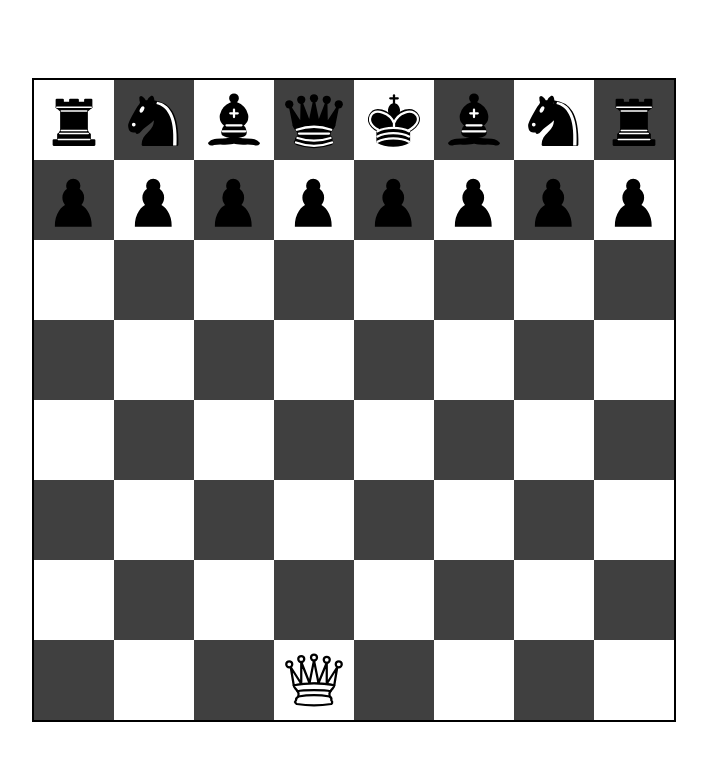
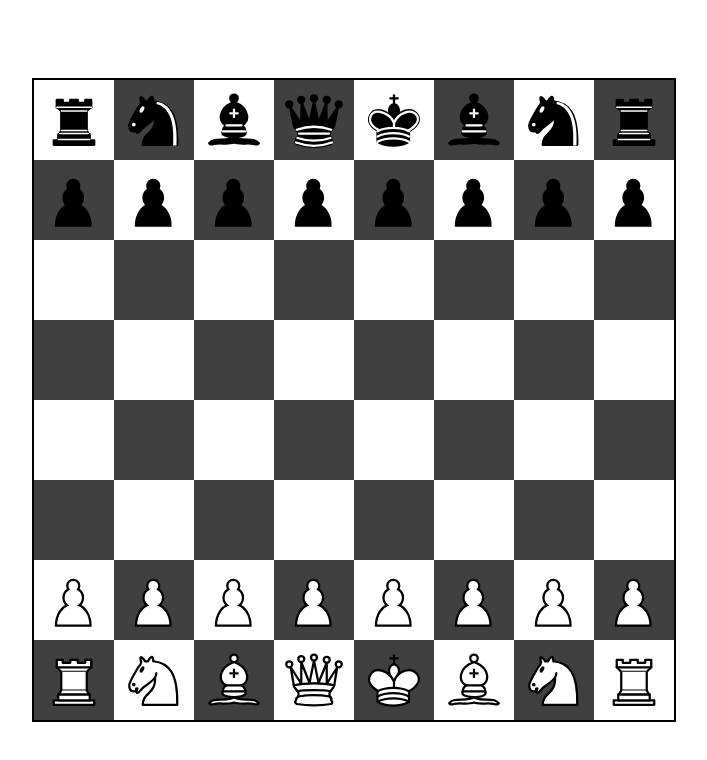
Before and after one commit to jamesoh3928/chess, a plain HTML site: page index.html in a window 1280 px wide. Shown: the whole page, without its empty margins (286-993 px from the left). Drawn offline with Linux system fonts and the light colour scheme.

Commit message:
Check valid moves for all of the pieces, initialized the whole board

```diff
--- a/css/index.css
+++ b/css/index.css
@@ -17,6 +17,7 @@ body {
 	position: absolute;
 	width: 12.5%;
 	height: 12.5%;
+	z-index: 6;
 }
 #board > .tile.black {
 	background: rgba(0, 0, 0, 0.75);
@@ -25,9 +26,13 @@ body {
 	background: #fff;
 }
 #board > .tile.indicator {
-	background: rgba(100, 100, 255, 0.75) !important;
+	background: rgba(150, 150, 255, 0.5);
+	cursor: pointer;
+	z-index: 8;
 }
-
+#board > .tile.indicator:hover {
+	background: rgba(150, 150, 255, 1) !important;
+}
 
 #board > .piece {
 	position: absolute;
@@ -38,10 +43,14 @@ body {
 	cursor: pointer;
 	transform: scale(1.5) translate(-50%, -50%);
 	transform-origin: top left;
-	z-index: 1;
+	z-index: 7;
 }
-#board > .piece:hover {
+#board > .piece:not(.selected):hover {
 	opacity: 0.5;
+}
+#board > .piece.selected {
+	border: 2px solid rgb(150, 150, 255);
+	border-radius: 10%;
 }
 #board > .piece.black {
 	background-position-y: -45px;
--- a/js/index.js
+++ b/js/index.js
@@ -36,33 +36,8 @@ class Piece {
 		this.moves = [];
 	}
 
-	showIndicator() {
-		switch (this.type) {
-			case "rook": {
-				break;
-			}
-			case "knight": {
-				break;
-			}
-			case "bishop": {
-				break;
-			}
-			case "king": {
-				break;
-			}
-			case "queen": {
-				break;
-			}
-			default: {
-				const offset = this.isBlack ? -1 : 1;
-				TILES[COL_LETTERS[this.position.col] + (this.position.row + offset + 1)].addClass("indicator");
-				//console.log(COL_LETTERS[this.position.col] + (this.position.row + offset + 1));
-			}
-		}
-	}
-
-	recurse(row, col, rowIncrement, colIncrement) {
-		if (row < 0 || row > 7 || col < 0 || col > 7) {
+	recurse(row, col, rowIncrement, colIncrement, range) {
+		if (row < 0 || row > 7 || col < 0 || col > 7 || range <= 0) {
 			return;
 		}
 
@@ -74,23 +49,84 @@ class Piece {
 		GAME_BOARD[row][col].validPieces.push(this);
 
 		if (GAME_BOARD[row][col].piece === null) {
-			this.recurse(row + rowIncrement, col + colIncrement, rowIncrement, colIncrement);
+			this.recurse(row + rowIncrement, col + colIncrement, rowIncrement, colIncrement, --range);
 		}
 	}
 
-	calculateOrthogonal() {
-		this.recurse(this.position.row + 1, this.position.col, 1, 0);
-		this.recurse(this.position.row - 1, this.position.col, -1, 0);
-		this.recurse(this.position.row, this.position.col + 1, 0, 1);
-		this.recurse(this.position.row, this.position.col - 1, 0, -1);
+	calculateKnight(){
+		const piece = this;
+		function push(row, col) {
+			if (row >= 0 && row <= 7 && col >= 0 && col <= 7 && (GAME_BOARD[row][col].piece === null || GAME_BOARD[row][col].piece.isBlack !== piece.isBlack)) {
+				piece.moves.push({row, col});
+				GAME_BOARD[row][col].validPieces.push(piece);
+			}
+		}
+
+		const ones = [1, -1]
+		const twos = [2, -2]
+		for (const one of ones) {
+			for (const two of twos) {
+				push(this.position.row + one, this.position.col + two);
+				push(this.position.row + two, this.position.col + one);
+			}
+		}
 	}
 
-	calculateDiagonal() {
-		this.recurse(this.position.row + 1, this.position.col + 1, 1, 1);
-		this.recurse(this.position.row + 1, this.position.col - 1, 1, -1);
-		this.recurse(this.position.row - 1, this.position.col + 1, -1, 1);
-		this.recurse(this.position.row - 1, this.position.col - 1, -1, -1);
+	calculatePawn() {
+		const piece = this;
+		function recurseVertical(row, col, rowIncrement, range) {
+			if (row < 0 || row > 7 || col < 0 || col > 7 || range <= 0) {
+				return;
+			}
+
+			if (GAME_BOARD[row][col].piece !== null) {
+				return;
+			}
+
+			piece.moves.push({row, col});
+			GAME_BOARD[row][col].validPieces.push(piece);
+
+			if (GAME_BOARD[row][col].piece === null) {
+				recurseVertical(row + rowIncrement, col, rowIncrement, --range);
+			}
+		}
+
+		const range = (piece.position.row === 1 && !piece.isBlack ) || (piece.position.row === 6 && piece.isBlack) ? 2 : 1;
+		const rowInc = (this.isBlack ? -1 : 1);
+		recurseVertical(this.position.row + rowInc, this.position.col, rowInc, range);
+
+		this.recurse(this.position.row + rowInc, this.position.col + 1, 0, 0, 1);
+		this.recurse(this.position.row + rowInc, this.position.col - 1, 0, 0, 1);
+
 	}
+
+	calculateOrthogonal(range = 7) {
+		this.recurse(this.position.row + 1, this.position.col, 1, 0, range);
+		this.recurse(this.position.row - 1, this.position.col, -1, 0, range);
+		this.recurse(this.position.row, this.position.col + 1, 0, 1, range);
+		this.recurse(this.position.row, this.position.col - 1, 0, -1, range);
+	}
+
+	calculateDiagonal(range = 7) {
+		this.recurse(this.position.row + 1, this.position.col + 1, 1, 1, range);
+		this.recurse(this.position.row + 1, this.position.col - 1, 1, -1, range);
+		this.recurse(this.position.row - 1, this.position.col + 1, -1, 1, range);
+		this.recurse(this.position.row - 1, this.position.col - 1, -1, -1, range);
+	}
+
+	calculateValidPawnMoves() {
+		if (this.type !== "pawn") {
+			return this.moves;
+		}
+
+		const validMoves = [];
+		for (const move of this.moves) {
+
+		}
+
+		return [];
+	}
+
 
 	clearMoves() {
 		for (const position of this.moves) {
@@ -110,35 +146,30 @@ class Piece {
 		switch (this.type) {
 			case "rook": {
 				this.calculateOrthogonal();
-
-				console.log(this.moves);
 				break;
 			}
 			case "knight": {
+				this.calculateKnight();
 				break;
 			}
 			case "bishop": {
 				this.calculateDiagonal();
-
-				console.log(this.moves);
 				break;
 			}
 			case "king": {
+				this.calculateOrthogonal(1);
+				this.calculateDiagonal(1);
 				break;
 			}
 			case "queen": {
 				this.calculateOrthogonal();
 				this.calculateDiagonal();
-
-				console.log(this.moves);
 				break;
 			}
 			default: {
-				// pawn
+				this.calculatePawn();
 			}
 		}
-
-		console.log(GAME_BOARD);
 	}
 }
 
@@ -203,10 +234,6 @@ function onInit() {
 				}
 			}
 
-			if (row.color === "white" && type !== "queen") {
-				continue;
-			}
-
 			const pieceObj = new Piece(type, row.color, {row: row.number - 1, col: col - 1}, piece);
 			GAME_BOARD[row.number - 1][col - 1].piece = pieceObj;
 
@@ -214,6 +241,22 @@ function onInit() {
 			piece.css("top", (pos.top + 40) + "px");
 			piece.css("left", (pos.left + 40) + "px");
 			piece.click(function() {
+				$(".tile.indicator").remove();
+
+				if (piece.hasClass("selected")) {
+					piece.removeClass("selected");
+				} else {
+					$("#board").children(".piece.selected").removeClass("selected");
+					piece.addClass("selected");
+
+					for (const move of pieceObj.moves) {
+						const tile = TILES[COL_LETTERS[move.col] + (move.row + 1)];
+						const indicator = $('<div class="tile indicator" />').appendTo("#board");
+						indicator.css("bottom", tile.css("bottom"));
+						indicator.css("left", tile.css("left"));
+					}
+				}
+
 				//GameState.ClickedPiece = GAME_BOARD[row.number - 1][col - 1];
 				/*const piece = GAME_BOARD[row.number - 1][col - 1];
 
@@ -223,13 +266,17 @@ function onInit() {
 				if (GameState.ClickFlag) {
 					piece.showIndicator();
 				}*/
-
-				pieceObj.calculateMoves();
 			});
 		}
 	}
 
-	//console.log(GAME_BOARD);
+	for (let row = 0; row < 8; row++) {
+		for (let col = 0; col < 8; col++) {
+			if (GAME_BOARD[row][col].piece !== null)
+				GAME_BOARD[row][col].piece.calculateMoves();
+		}
+	}
+	console.log(GAME_BOARD);
 }
 
 //=====================================
```
